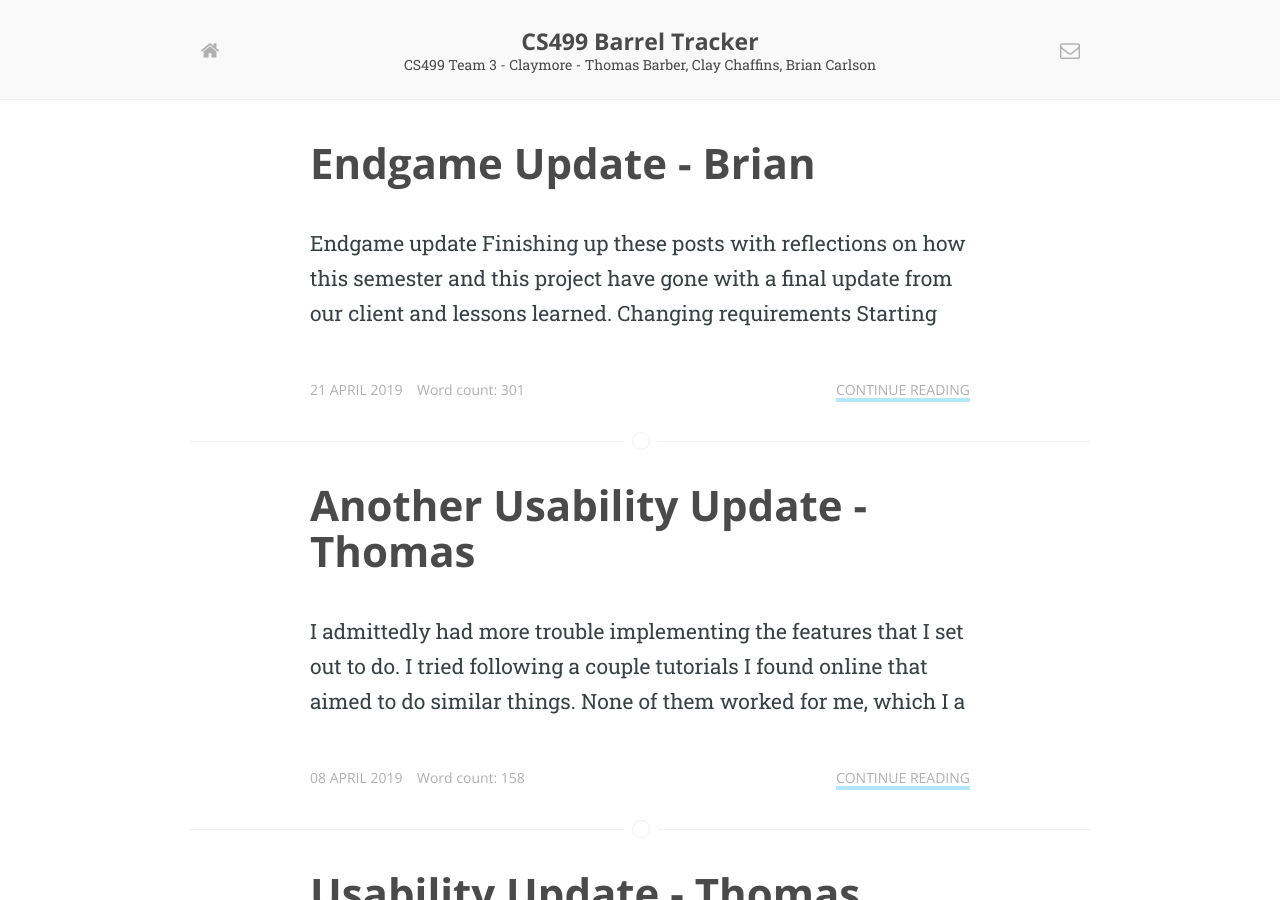
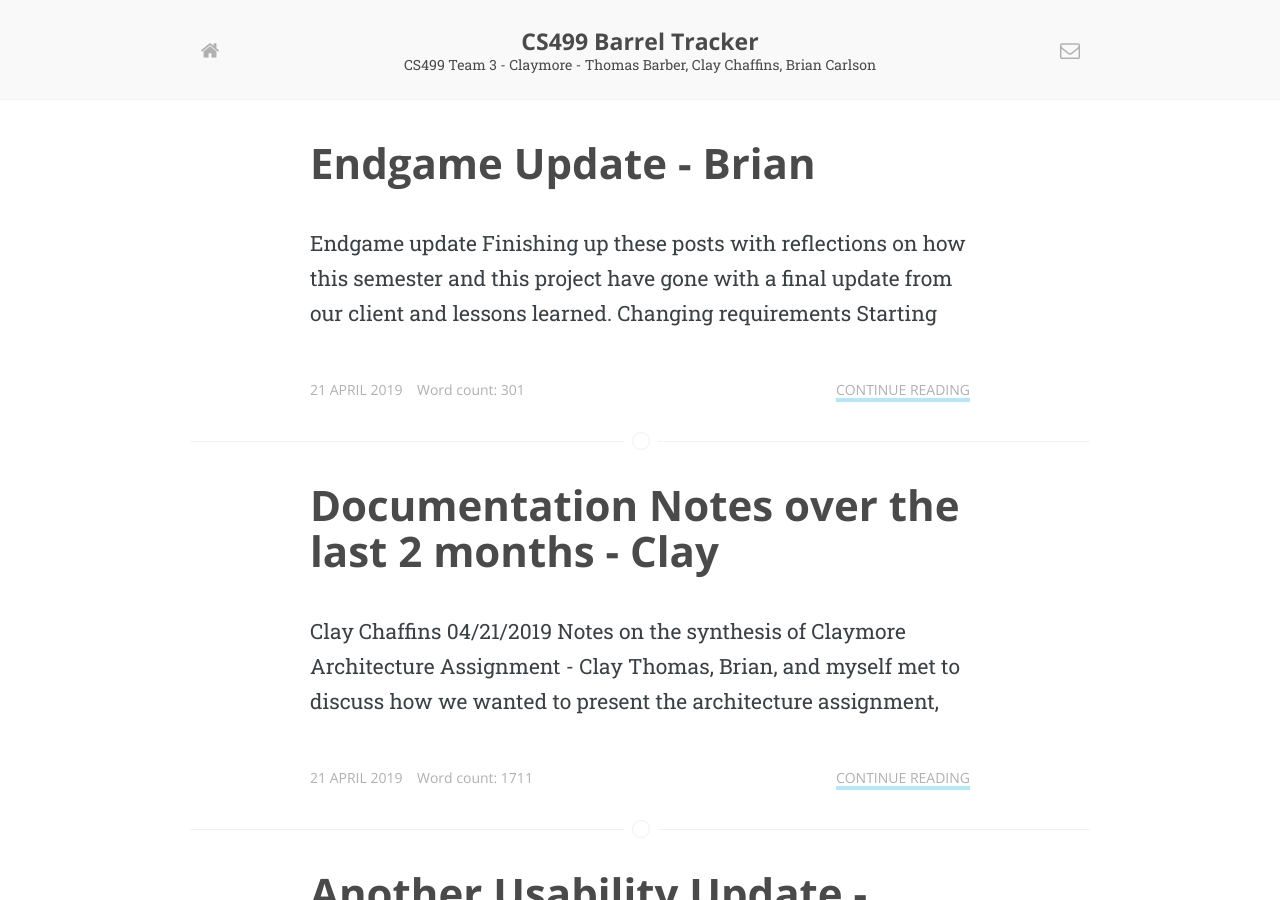
Before and after one commit to TheRobotCarlson/BarrelTracker, a Jekyll site: the page built from index.html, in a window 1280 px wide and 900 px high. Built offline with Jekyll 4.4.1, drawn with Linux system fonts in a browser that asks for light colours; some web fonts are replaced; the list of posts is cut into pages by our own code; a file with an impossible date is left out; some of the changed text lies outside the part shown.

Commit message:
Update 2019-04-21-ClayChaffins_Notes_on_the_synthesis_of_Claymore_Architecture_Assignment.md

```diff
--- a/_posts/2019/04/2019-04-21-ClayChaffins_Notes_on_the_synthesis_of_Claymore_Architecture_Assignment.md
+++ b/_posts/2019/04/2019-04-21-ClayChaffins_Notes_on_the_synthesis_of_Claymore_Architecture_Assignment.md
@@ -2,7 +2,7 @@
 published: true
 layout: article
 title: Documentation Notes over the last 2 months - Clay
-date: {}
+date: 2019-04-21T12:00:00.000Z
 ---
 ## Clay Chaffins 04/21/2019 Notes on the synthesis of  Claymore Architecture Assignment - Clay
 
```
